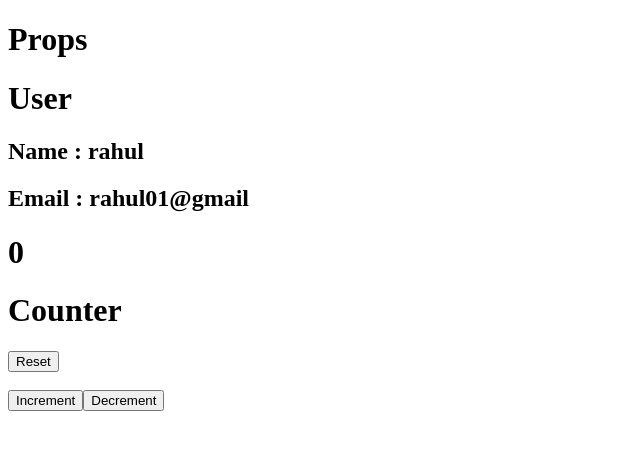
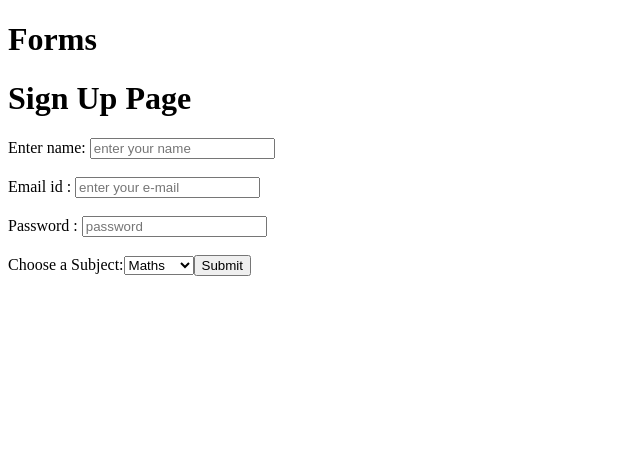
Before and after one commit to Priyankayadav2/vite, a React app: page / in a window 1280 px wide. Shown: the top 450 px of the page, without its empty margins (0-640 px from the left). Built offline with nearby package versions, Linux system fonts and the light colour scheme; the HTML template or start-up script is replaced by a standard one.

Commit message:
form signup

```diff
--- a/src/App.jsx
+++ b/src/App.jsx
@@ -1,24 +1,10 @@
-import User from './User'
-import Counter from './Counter'
-import { useState } from 'react';
+import Signup from "./Signup";
 function App() {
-  const[count,setCount]=useState(0)
 
-  function handleReset(){
-    setCount(0)
-  }
-
-  const userdata = {
-    name:"rahul",
-    email:"rahul01@gmail"
-  };
   return (
     <div>
-      <h1>Props</h1>
-      <User user={userdata}/>
-      <Counter count ={count} reset={setCount}/><br></br>
-      <button onClick={()=>setCount(count+1)}>Increment</button>
-      <button onClick={()=>setCount(count-1)}>Decrement</button>
+      <h1>Forms</h1>
+      <Signup />
     </div>
   );
 }
--- a/src/Counter.jsx
+++ /dev/null
@@ -1,10 +0,0 @@
-function Counter({count,reset}){
-    return (
-        <div>
-            <h1>{count}</h1>
-            <h1>Counter</h1>
-            <button onClick={()=>reset(0)}>Reset</button>
-        </div>
-    )
-}
-export default Counter;
--- /dev/null
+++ b/src/Signup.jsx
@@ -0,0 +1,43 @@
+import { useState } from "react";
+function Signup() {
+    const[name,setName]=useState()
+    const[email,setEmail]=useState()
+    const[password,setPassword]=useState()
+    const[subject,setSubject]=useState()
+
+
+    const handleNameChange = (event) => {
+        setName(event.target.value);
+        console.log(event);
+
+    };
+    const submit=()=>{
+        console.log(name,email,password,subject)
+
+    }
+    return(
+        <div>
+            <h1>Sign Up Page</h1>
+            <div>
+            <label for="fname">Enter name: </label>
+            <input type="text" onChange={handleNameChange} placeholder="enter your name"/><br /><br />
+
+            <label for="email">Email id : </label>
+            <input type="text" onChange={(event)=>{setEmail(event.target.value)}} placeholder="enter your e-mail"/><br /><br/>
+
+            <label for="password">Password : </label>
+            <input type="password" onChange={(event)=>{setPassword(event.target.value)}} placeholder="password"/><br /><br />
+
+            <label for="subject">Choose a Subject:</label>
+
+            <select name="subject" onChange={(event)=>{setSubject(event.target.value)}} id="subjects">
+            <option value="math">Maths</option>
+            <option value="Science">Science</option>
+            </select>
+            <button onClick={submit}>Submit</button><br />
+            </div>
+
+        </div>
+    )
+}
+export default Signup;
--- a/src/User.jsx
+++ /dev/null
@@ -1,13 +0,0 @@
-function User({user}){
-    console.log(user);
-    const {name,email}=user;
-    return (
-        <div>
-            <h1>User</h1>
-            <h2>Name : {name}</h2>
-            <h2>Email : {email}</h2>
-
-        </div>
-    )
-}
-export default User;
```
